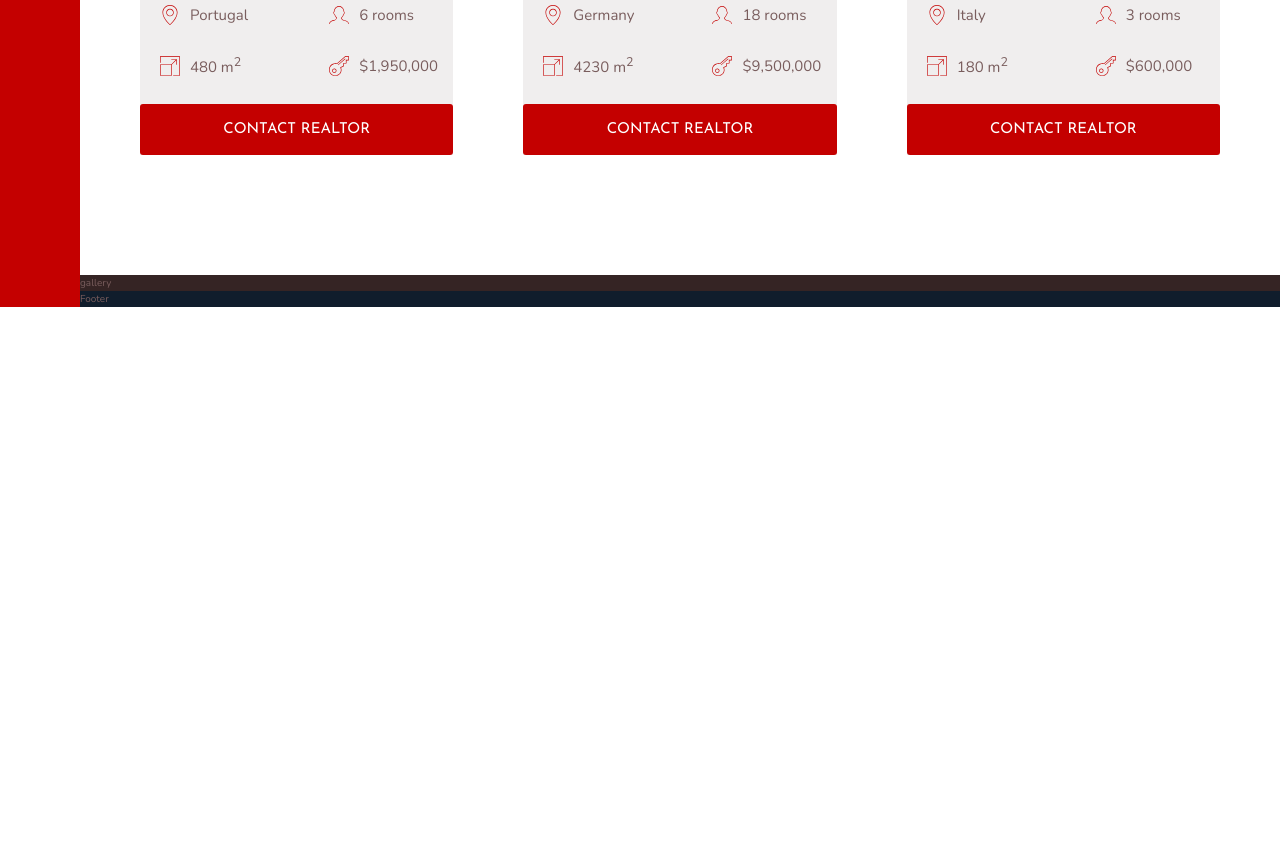
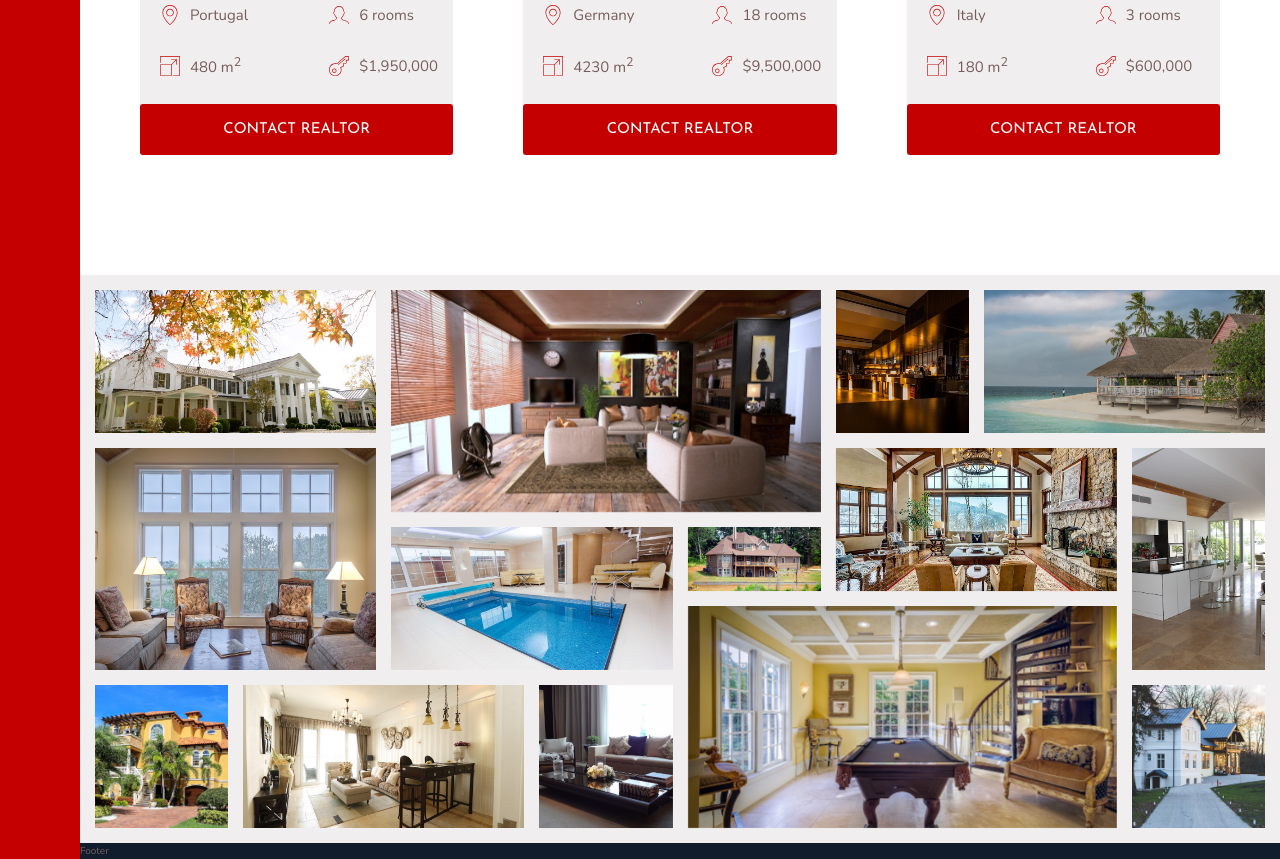
Before and after one commit to MarcioBBS/WalkIn, a website: page index.html in a window 1280 px wide. Shown: the part 2617-3476 px from the top of the page. Before the commit the page ends 2924 px from the top, so only its background shows below. Drawn offline with nearby package versions, Linux system fonts and the light colour scheme.

Commit message:
Added gallery section

```diff
--- a/index.html
+++ b/index.html
@@ -303,7 +303,21 @@
             </section>
 
             <section class="gallery">
-                gallery
+                <!-- Emmet Abbreviation: (figure.gallery__item.gallery__item--$>img.gallery__img[src="img/gal-$.jpeg"][alt="Gallery image $"])*14 -->
+                <figure class="gallery__item gallery__item--1"><img src="img/gal-1.jpeg" alt="Gallery image 1" class="gallery__img"></figure>
+                <figure class="gallery__item gallery__item--2"><img src="img/gal-2.jpeg" alt="Gallery image 2" class="gallery__img"></figure>
+                <figure class="gallery__item gallery__item--3"><img src="img/gal-3.jpeg" alt="Gallery image 3" class="gallery__img"></figure>
+                <figure class="gallery__item gallery__item--4"><img src="img/gal-4.jpeg" alt="Gallery image 4" class="gallery__img"></figure>
+                <figure class="gallery__item gallery__item--5"><img src="img/gal-5.jpeg" alt="Gallery image 5" class="gallery__img"></figure>
+                <figure class="gallery__item gallery__item--6"><img src="img/gal-6.jpeg" alt="Gallery image 6" class="gallery__img"></figure>
+                <figure class="gallery__item gallery__item--7"><img src="img/gal-7.jpeg" alt="Gallery image 7" class="gallery__img"></figure>
+                <figure class="gallery__item gallery__item--8"><img src="img/gal-8.jpeg" alt="Gallery image 8" class="gallery__img"></figure>
+                <figure class="gallery__item gallery__item--9"><img src="img/gal-9.jpeg" alt="Gallery image 9" class="gallery__img"></figure>
+                <figure class="gallery__item gallery__item--10"><img src="img/gal-10.jpeg" alt="Gallery image 10" class="gallery__img"></figure>
+                <figure class="gallery__item gallery__item--11"><img src="img/gal-11.jpeg" alt="Gallery image 11" class="gallery__img"></figure>
+                <figure class="gallery__item gallery__item--12"><img src="img/gal-12.jpeg" alt="Gallery image 12" class="gallery__img"></figure>
+                <figure class="gallery__item gallery__item--13"><img src="img/gal-13.jpeg" alt="Gallery image 13" class="gallery__img"></figure>
+                <figure class="gallery__item gallery__item--14"><img src="img/gal-14.jpeg" alt="Gallery image 14" class="gallery__img"></figure>
             </section>
 
             <footer class="footer">
--- /dev/null
+++ b/sass/components/_gallery.scss
@@ -0,0 +1,100 @@
+.gallery {
+    display: grid;
+
+    // grid-template-columns: repeat(8, 1fr);
+    // grid-template-rows: repeat(7, 5vw);
+    grid-template: repeat(7, 5vw) / repeat(8, 1fr);
+    grid-gap: 1.5rem;
+    padding: 1.5rem;
+    transition: all .2s;
+
+    &__item {
+        backface-visibility: hidden;
+        transition: all .2s;
+
+        &--1 {
+            grid-row: 1 / 3;
+            grid-column: 1 / 3;
+        }
+
+        &--2 {
+            grid-row: 1 / 4;
+            grid-column: 3 / 6;
+        }
+
+        &--3 {
+            grid-row: 1 / 3;
+            grid-column: 6 / 7;
+        }
+
+        &--4 {
+            grid-row: 1 / 3;
+            grid-column: 7 / 9;
+        }
+
+        &--5 {
+            grid-row: 3 / 6;
+            grid-column: 1 / 3;
+        }
+
+        &--6 {
+            grid-row: 4 / 6;
+            grid-column: 3 / 5;
+        }
+
+        &--7 {
+            grid-row: 4 / 5;
+            grid-column: 5 / 6;
+        }
+
+        &--8 {
+            grid-row: 3 / 5;
+            grid-column: 6 / 8;
+        }
+
+        &--9 {
+            grid-row: 3 / 6;
+            grid-column: 8 / 9;
+        }
+
+        &--10 {
+            grid-row: 6 / 8;
+            grid-column: 1 / 2;
+        }
+
+        &--11 {
+            grid-row: 6 / 8;
+            grid-column: 2 / 4;
+        }
+
+        &--12 {
+            grid-row: 6 / 8;
+            grid-column: 4 / 5;
+        }
+
+        &--13 {
+            grid-row: 5 / 8;
+            grid-column: 5 / 8;
+        }
+
+        &--14 {
+            grid-row: 6 / 8;
+            grid-column: 8 / 9;
+        }
+
+        &:hover {
+            transform: scale(1.03);
+        }
+    }
+
+    &:hover &__item:not(:hover) {
+        filter: brightness(70%);
+    }
+
+    &__img {
+        width: 100%;
+        height: 100%;
+        object-fit: cover;
+        display: block;
+    }
+}
--- a/sass/pages/_home.scss
+++ b/sass/pages/_home.scss
@@ -43,7 +43,7 @@
 }
 
 .gallery {
-    background-color: $color-grey-dark-1;
+    background-color: $color-grey-light-3;
     grid-column: full-start / full-end;
 }
 
```
Also changed, not shown: css/style.css.
